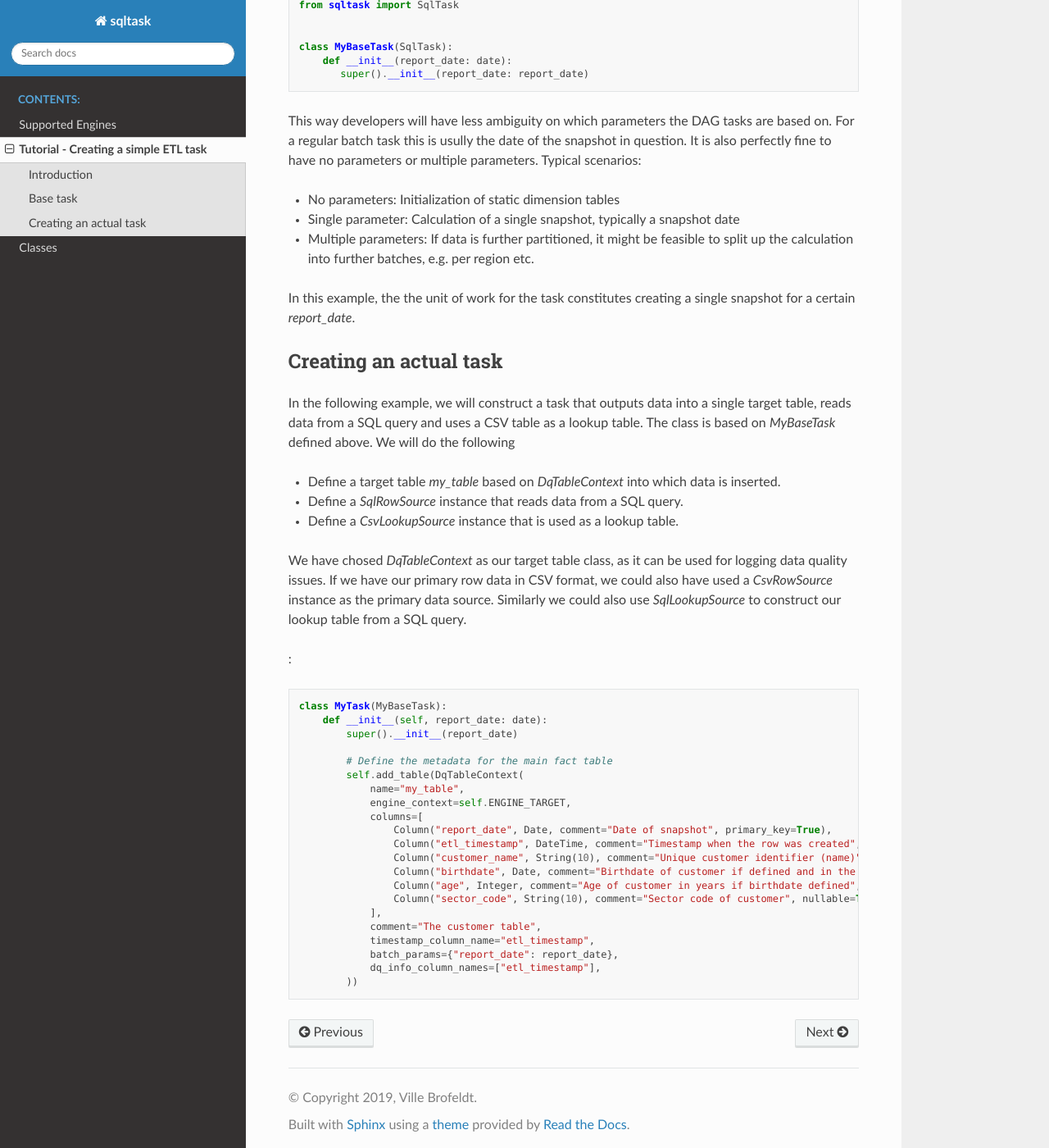
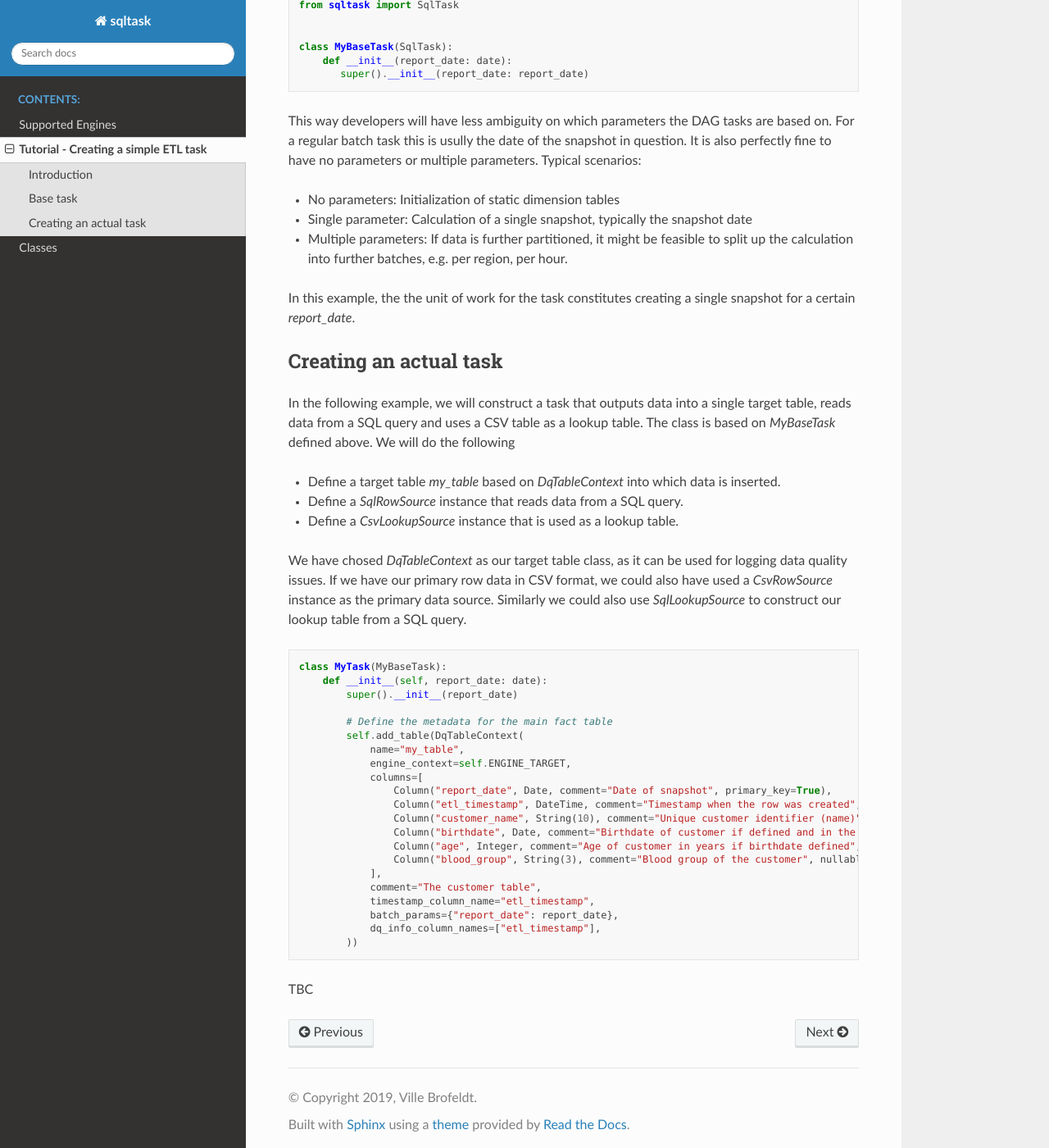
Before and after one commit to villebro/sqltask, a Sphinx documentation site: the page built from docs/tutorial.rst, in a window 1280 px wide and 1400 px high, scrolled down 1040 px. Shown: the whole window at 82% size. Built offline with Sphinx 7.4.7 and the Read the Docs theme 2.0.0, drawn with Linux system fonts in a browser that asks for light colours.

Commit message:
Change example/README.md to reflect current logic

```diff
--- a/docs/tutorial.rst
+++ b/docs/tutorial.rst
@@ -59,9 +59,9 @@ It is also perfectly fine to have no parameters or multiple parameters. Typical
 scenarios:
 
 - No parameters: Initialization of static dimension tables
-- Single parameter: Calculation of a single snapshot, typically a snapshot date
+- Single parameter: Calculation of a single snapshot, typically the snapshot date
 - Multiple parameters: If data is further partitioned, it might be feasible to
-  split up the calculation into further batches, e.g. per region etc.
+  split up the calculation into further batches, e.g. per region, per hour.
 
 In this example, the the unit of work for the task constitutes creating a single
 snapshot for a certain `report_date`.
@@ -83,8 +83,6 @@ logging data quality issues. If we have our primary row data in CSV format, we
 could also have used a `CsvRowSource` instance as the primary data source. Similarly
 we could also use `SqlLookupSource` to construct our lookup table from a SQL query.
 
-:
-
 .. code-block:: python
 
     class MyTask(MyBaseTask):
@@ -101,10 +99,12 @@ we could also use `SqlLookupSource` to construct our lookup table from a SQL que
                     Column("customer_name", String(10), comment="Unique customer identifier (name)", primary_key=True),
                     Column("birthdate", Date, comment="Birthdate of customer if defined and in the past", nullable=True),
                     Column("age", Integer, comment="Age of customer in years if birthdate defined", nullable=True),
-                    Column("sector_code", String(10), comment="Sector code of customer", nullable=True),
+                    Column("blood_group", String(3), comment="Blood group of the customer", nullable=True),
                 ],
                 comment="The customer table",
                 timestamp_column_name="etl_timestamp",
                 batch_params={"report_date": report_date},
                 dq_info_column_names=["etl_timestamp"],
             ))
+
+TBC
```
Also changed, not shown: example/README.md.
